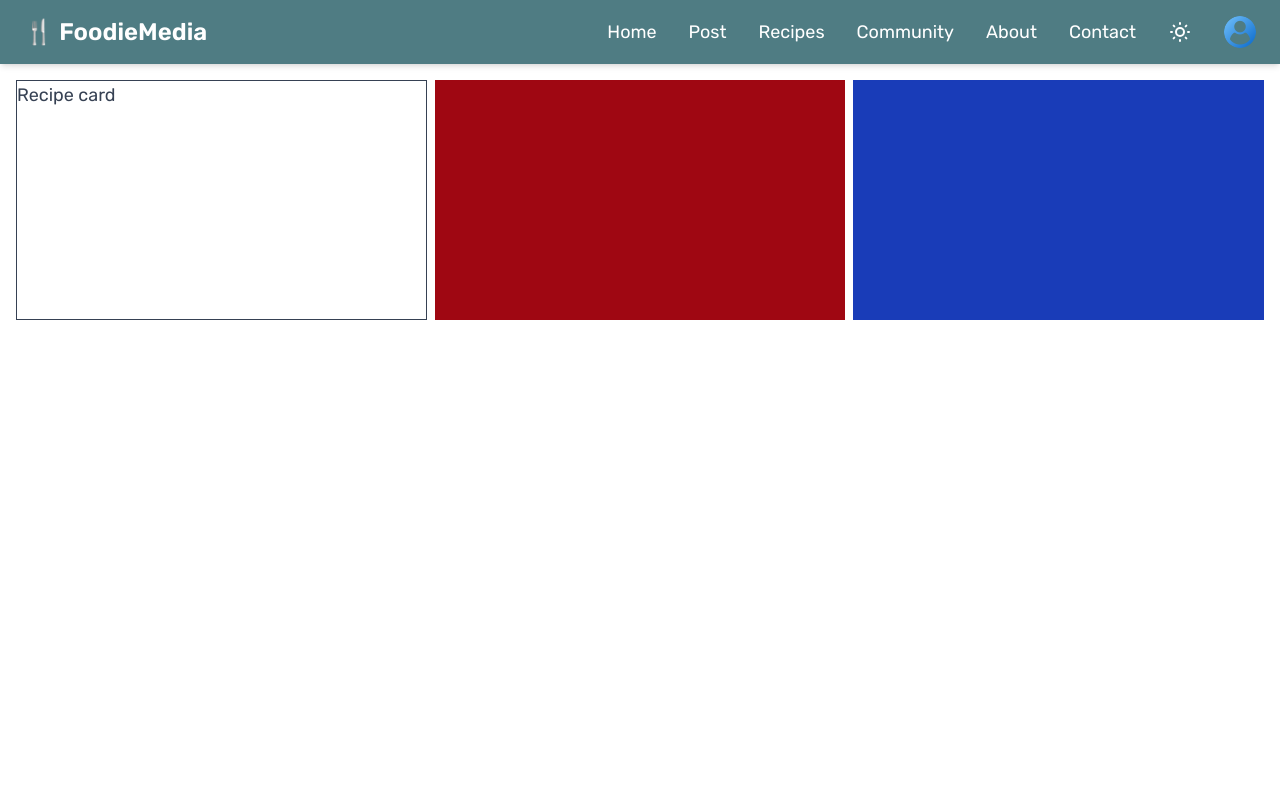
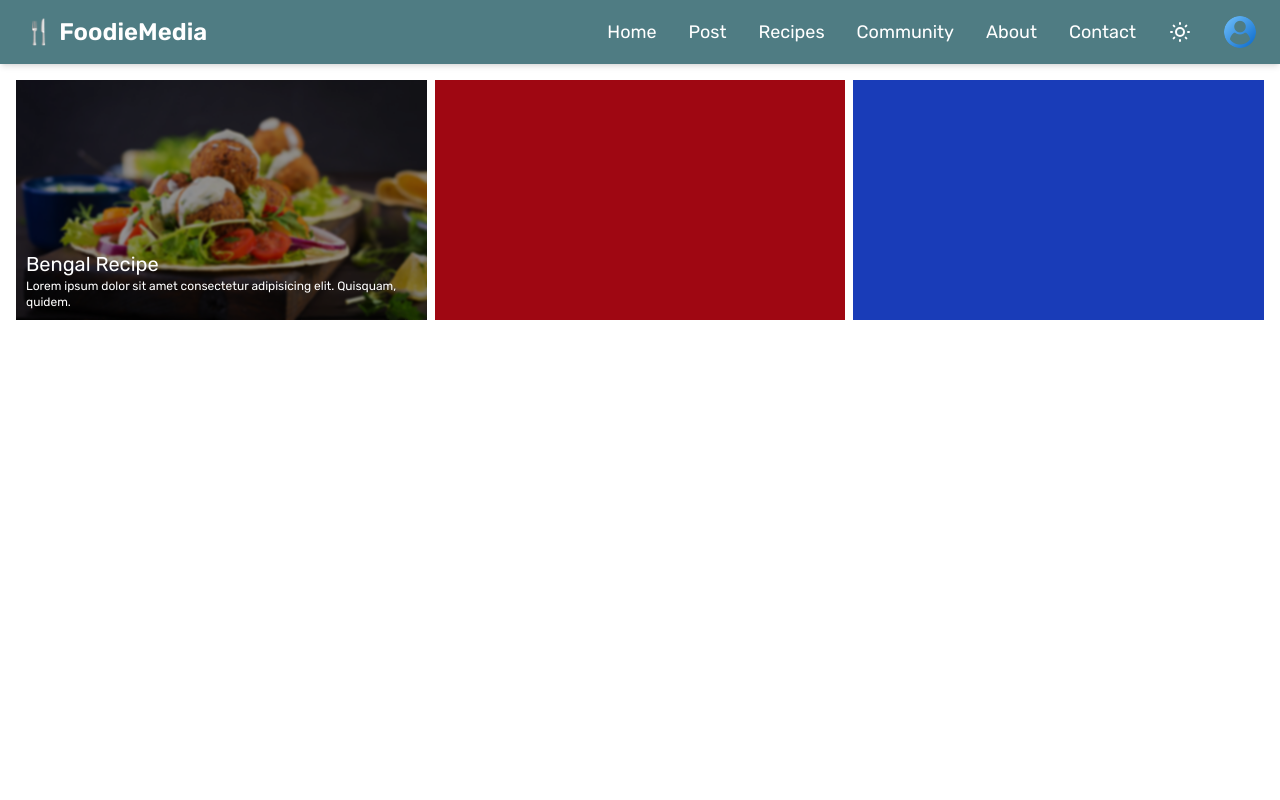
Before and after one commit to shiba-murmu/Discover-your-recipe, a React (Vite) app in the folder frontend/: page /recipe-post in a window 1280 px wide. Shown: the top 800 px of the page. Built offline with nearby package versions, Linux system fonts and the light colour scheme.

Commit message:
card designed for the recipe to show the use according to user preferences.

```diff
--- /dev/null
+++ b/frontend/src/pages/Recipes/Recipe_post.css
@@ -0,0 +1,7 @@
+.card_background {
+  background-color: rgba(0, 0, 0, 0.4);
+  backdrop-filter: blur(1px);
+  /* border-radius: 10px; */
+  padding: 10px;
+  /* background: linear-gradient(135deg, #f6d365 0%, #fad0c4 100%); */
+}
--- a/frontend/src/pages/Recipes/Recipes_post.jsx
+++ b/frontend/src/pages/Recipes/Recipes_post.jsx
@@ -1,12 +1,14 @@
 import React from 'react'
+import './Recipe_post.css';
 // import img from '../../assets/image/food.png';
+import image from '../../assets/large_food_2.jpg';
 
 function Recipes_post() {
     // Recipies from different regions will show here.,
     return (
         <>
             <div className='min-h-[100vh] mt-17 md:mt-16'>
-                <div className="grid grid-cols-1 sm:grid-cols-2 lg:grid-cols-3 gap-1 md:gap-2 p-0 md:p-4" >
+                <div className="grid grid-cols-1 sm:grid-cols-2 lg:grid-cols-3 gap-0 md:gap-2 p-0 md:p-4" >
                     <div className="h-[30vh] w-full ">
                         <RecipeCard />
                     </div>
@@ -22,8 +24,12 @@ export default Recipes_post
 
 function RecipeCard() {
     return (
-        <div className="h-[30vh] w-full  border" style={{ backgroundImage: `url()` }}>
-            Recipe card
+        <div className="h-[30vh] w-full text-white flex items-end justify-center" style={{ backgroundImage: `url(${image})` , backgroundSize: 'cover', backgroundPosition: 'center'  }}>
+
+            <div className="card_background flex flex-col justify-end h-full w-full p-2 ">
+                <h1 className="text-xl font-bold">Bengal Recipe</h1>
+                <p className="text-xs">Lorem ipsum dolor sit amet consectetur adipisicing elit. Quisquam, quidem.</p>
+            </div>
         </div>
     )
 }
```
